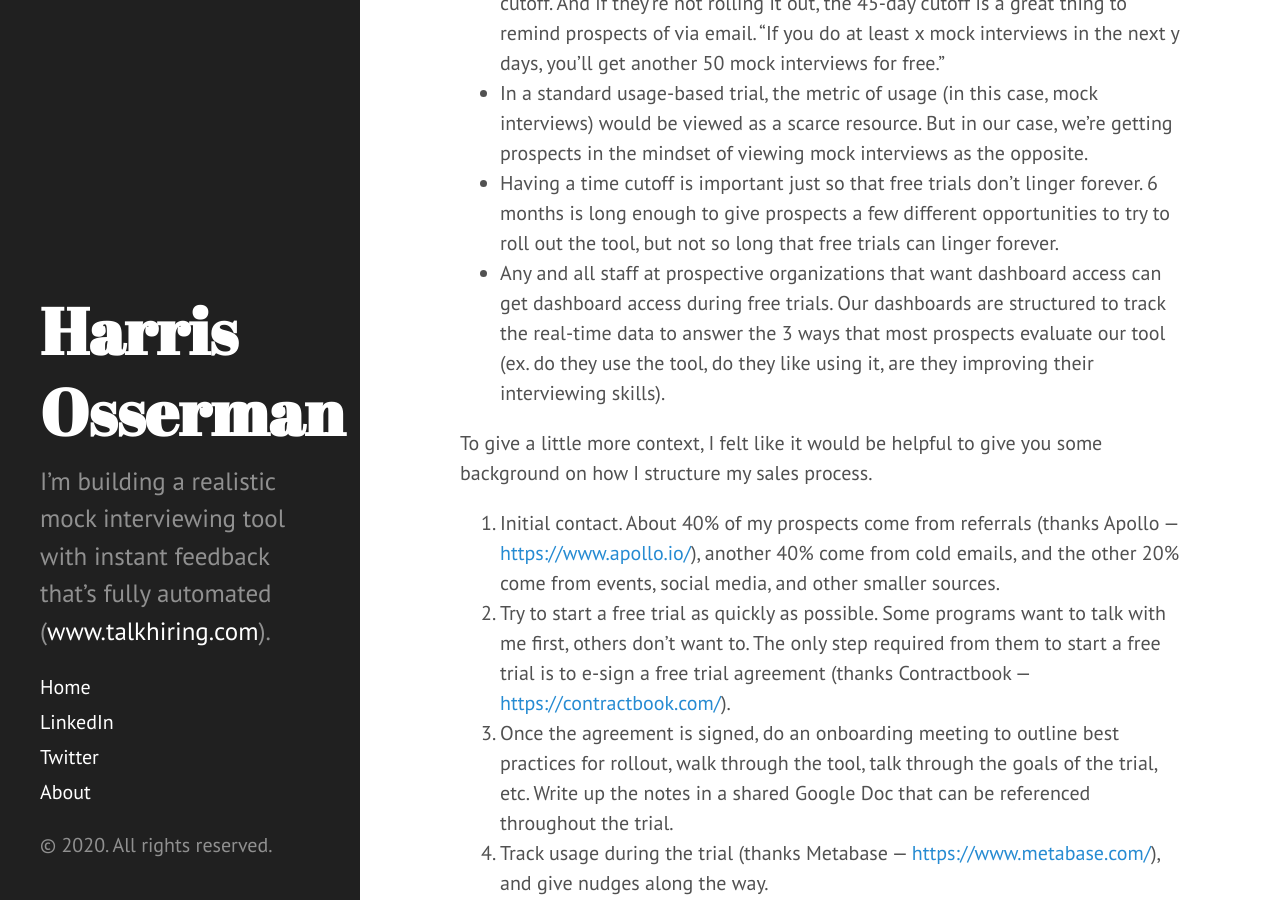
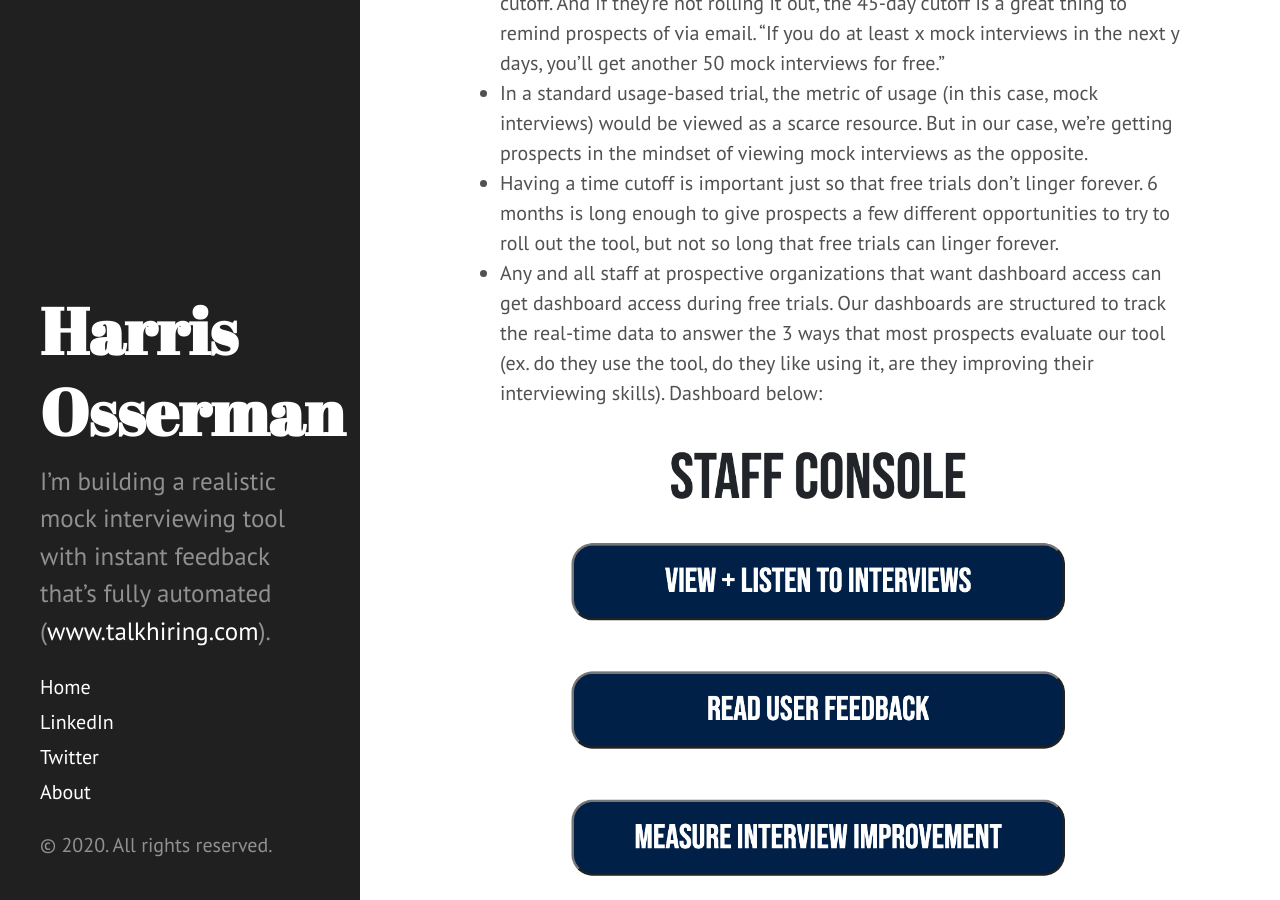
Before and after one commit to harrisosserman/harrisosserman.github.io, a Jekyll site: the page built from _posts/2020-06-20-free-trials.md, in a window 1280 px wide and 900 px high, scrolled down 1092 px. Built offline with Jekyll 4.4.1, drawn with Linux system fonts in a browser that asks for light colours.

Commit message:
add image

```diff
--- a/_posts/2020-06-20-free-trials.md
+++ b/_posts/2020-06-20-free-trials.md
@@ -22,7 +22,9 @@ What we settled on
 - Prospects are incentivized to roll out Talk Hiring quickly because of our 45-day cutoff.  And if they're not rolling it out, the 45-day cutoff is a great thing to remind prospects of via email.  "If you do at least x mock interviews in the next y days, you'll get another 50 mock interviews for free."
 - In a standard usage-based trial, the metric of usage (in this case, mock interviews) would be viewed as a scarce resource.  But in our case, we're getting prospects in the mindset of viewing mock interviews as the opposite.
 - Having a time cutoff is important just so that free trials don't linger forever.  6 months is long enough to give prospects a few different opportunities to try to roll out the tool, but not so long that free trials can linger forever.
-- Any and all staff at prospective organizations that want dashboard access can get dashboard access during free trials.  Our dashboards are structured to track the real-time data to answer the 3 ways that most prospects evaluate our tool (ex. do they use the tool, do they like using it, are they improving their interviewing skills).
+- Any and all staff at prospective organizations that want dashboard access can get dashboard access during free trials.  Our dashboards are structured to track the real-time data to answer the 3 ways that most prospects evaluate our tool (ex. do they use the tool, do they like using it, are they improving their interviewing skills).  Dashboard below:
+
+![Dashboard]({{ site.url }}/images/staff_dashboard_screenshot.png)
 
 To give a little more context, I felt like it would be helpful to give you some background on how I structure my sales process.
 
```
Also changed, not shown: images/staff_dashboard_screenshot.png (added).
